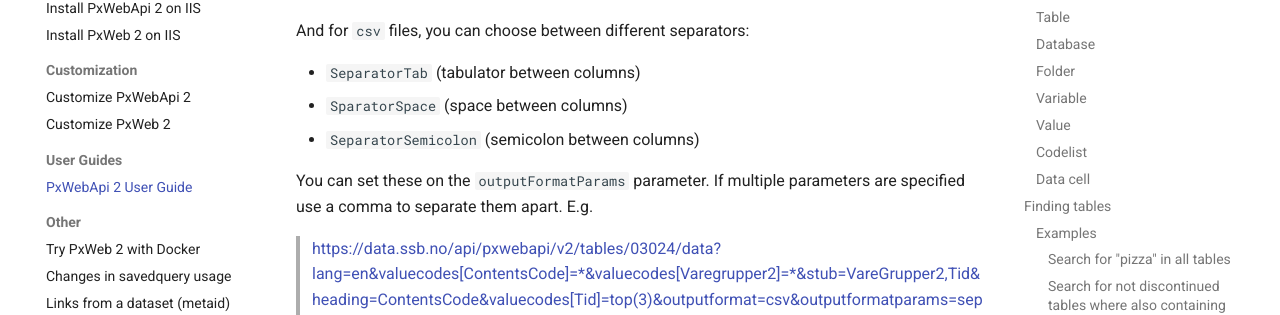
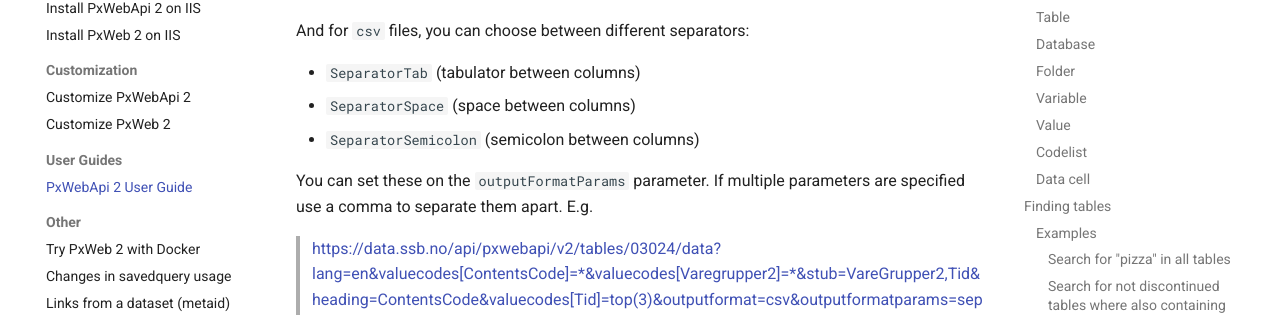
Before and after one commit to PxTools/pxtools.github.io, an MkDocs documentation site: the page built from docs/PxWebApi/documentation/user-guide.md, in a window 1280 px wide and 900 px high, scrolled down 24694 px. Shown: the part 163-478 px from the top of the window. Built offline with MkDocs 1.6.1 and Material for MkDocs 9.7.7, drawn with Linux system fonts in a browser that asks for light colours; comment, search, counter and statistics services are not loaded.

Commit message:
Fix typo in CSV separator documentation
Corrected a typo in the user guide regarding CSV file separators.

```diff
--- a/docs/PxWebApi/documentation/user-guide.md
+++ b/docs/PxWebApi/documentation/user-guide.md
@@ -1253,7 +1253,7 @@ code/text and table title:
 And for `csv` files, you can choose between different separators:
 
 - `SeparatorTab` (tabulator between columns)
-- `SparatorSpace` (space between columns)
+- `SeparatorSpace` (space between columns)
 - `SeparatorSemicolon` (semicolon between columns)
 
 You can set these on the `outputFormatParams` parameter. If multiple parameters
```
